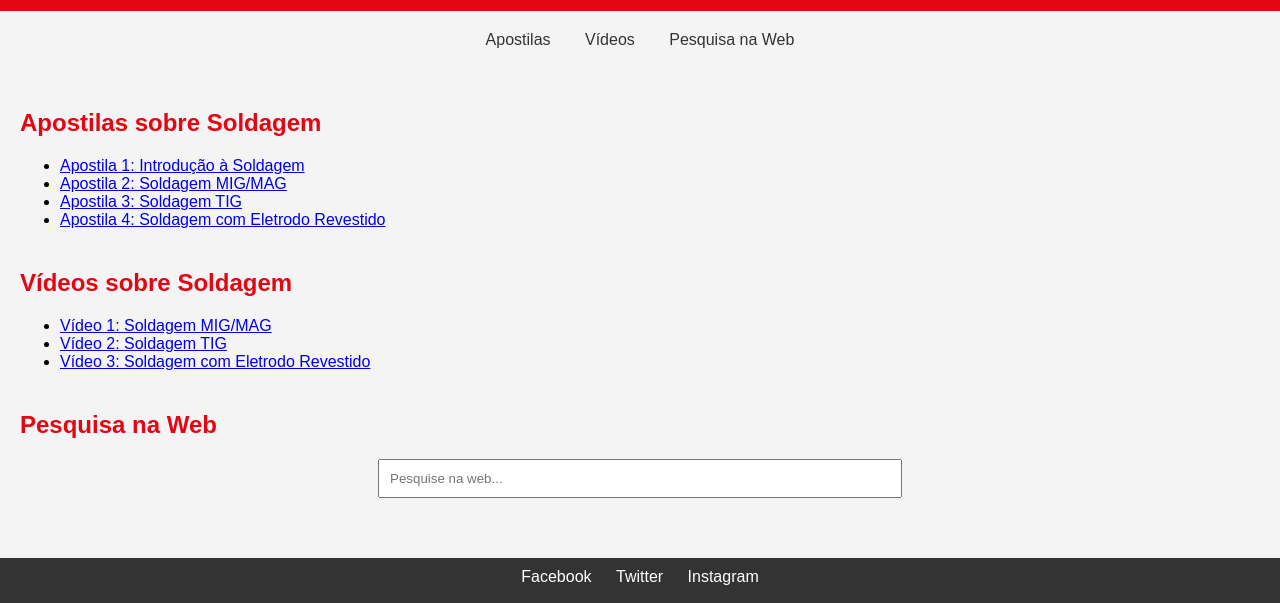
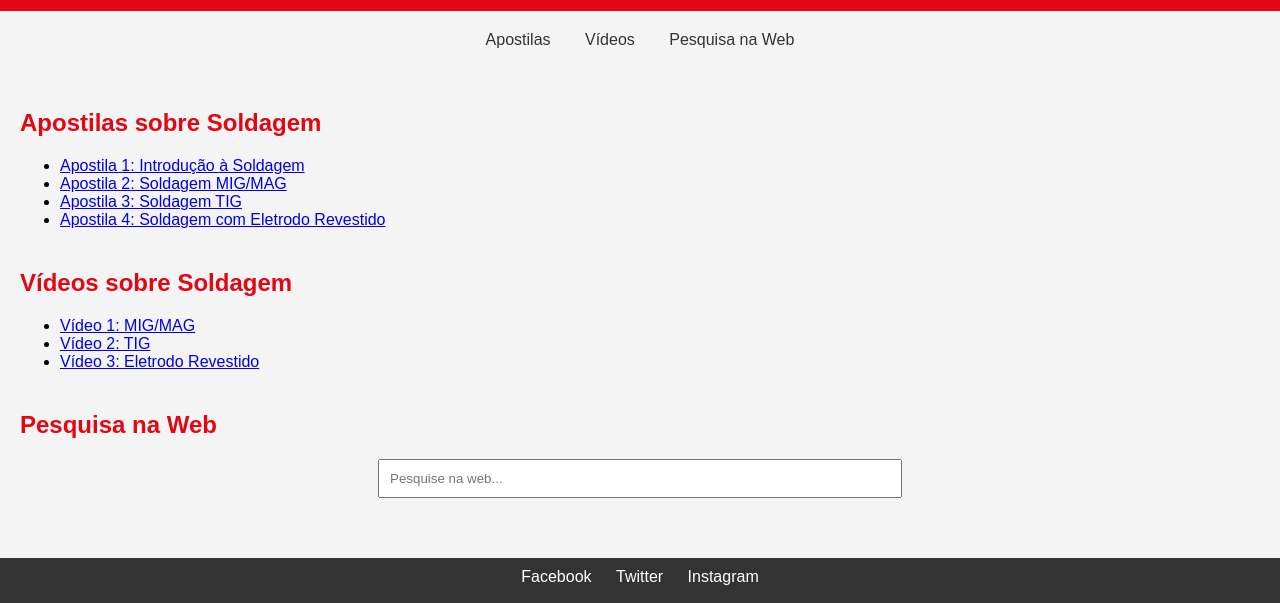
Before and after one commit to renato-irias/teste-3, a plain HTML site: page index.html in a window 1280 px wide. Shown: the part 168-771 px from the top of the page. Drawn offline with Linux system fonts and the light colour scheme; grey boxes are pictures that could not be loaded.

Commit message:
Update index.html

```diff
--- a/index.html
+++ b/index.html
@@ -89,9 +89,9 @@
         <div id="videos" class="section">
             <h2>Vídeos sobre Soldagem</h2>
             <ul>
-                <li><a href="https://www.youtube.com/watch?v=yd-NMQvDMaQ" target="_blank">Vídeo 1: Soldagem MIG/MAG</a></li>
-                <li><a href="https://www.youtube.com/watch?v=NQPbY5gb4io" target="_blank">Vídeo 2: Soldagem TIG</a></li>
-                <li><a href="https://www.youtube.com/watch?v=hDM2Xl9Ea4g" target="_blank">Vídeo 3: Soldagem com Eletrodo Revestido</a></li>
+                <li><a href="https://www.youtube.com/watch?v=yd-NMQvDMaQ" target="_blank">Vídeo 1: MIG/MAG</a></li>
+                <li><a href="https://www.youtube.com/watch?v=NQPbY5gb4io" target="_blank">Vídeo 2: TIG</a></li>
+                <li><a href="https://www.youtube.com/watch?v=hDM2Xl9Ea4g" target="_blank">Vídeo 3: Eletrodo Revestido</a></li>
             </ul>
         </div>
         <div id="pesquisa" class="section">
```
